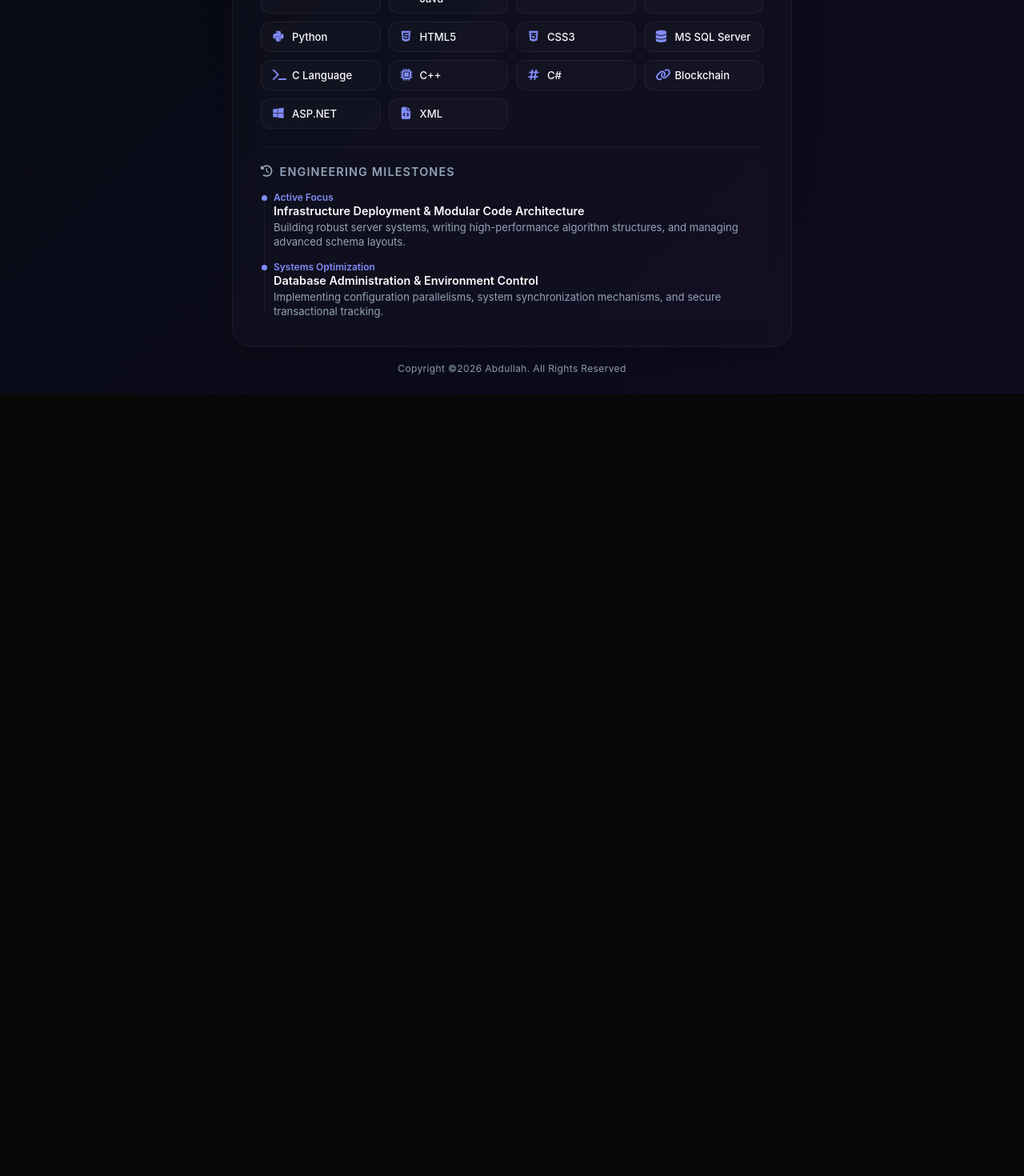
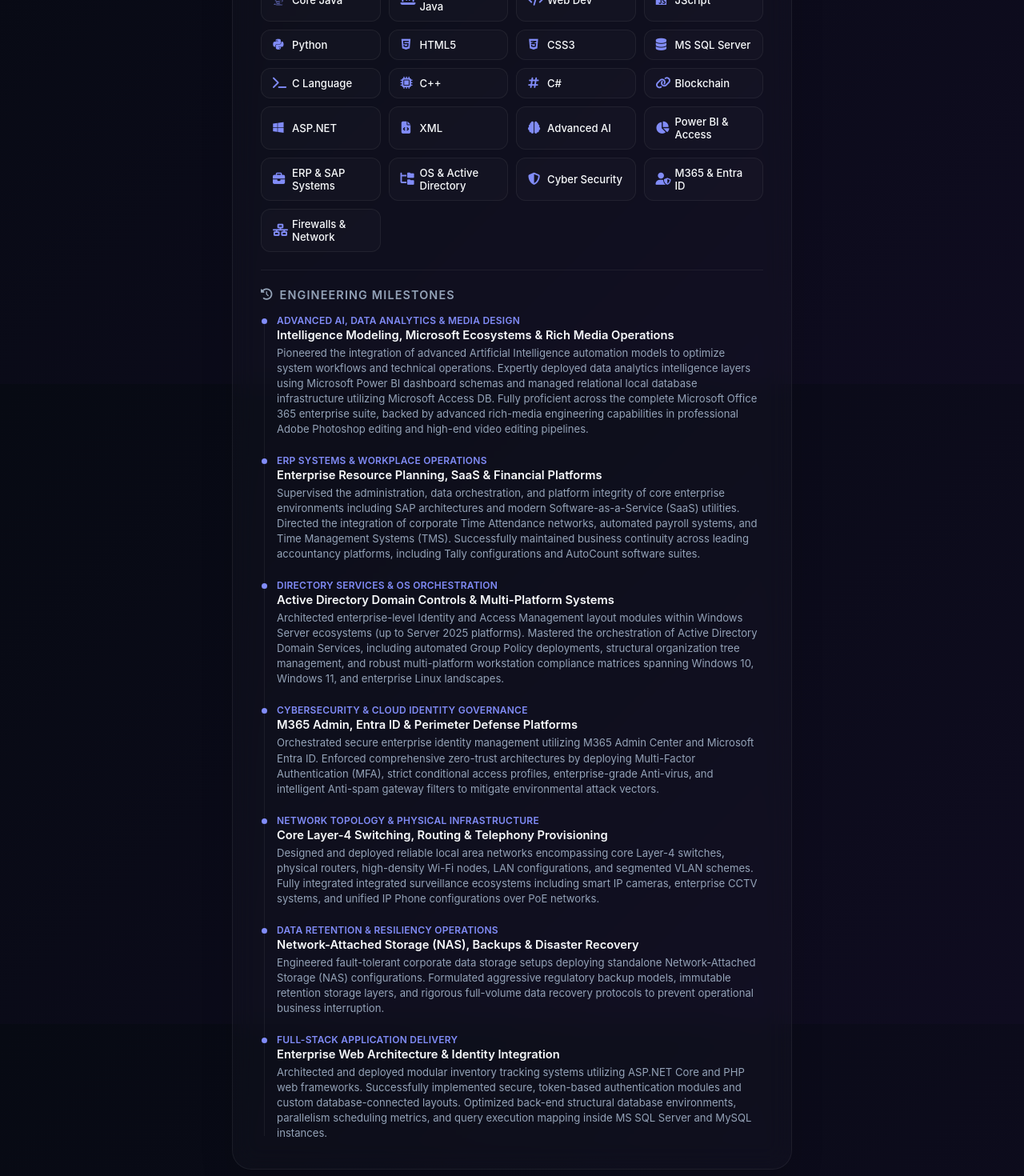
Before and after one commit to abuhuraira10000/my-custom-portfolio, a Next.js app: page / in a window 1280 px wide. Shown: the part 320-1790 px from the top of the page at 80% size. Before the commit the page ends 812 px from the top, so only its background shows below. Built offline with nearby package versions, Linux system fonts and the light colour scheme.

Commit message:
Migrate portfolio matrix into page.tsx

```diff
--- a/src/app/page.tsx
+++ b/src/app/page.tsx
@@ -33,7 +33,14 @@ export default function Home() {
     { name: 'C#', icon: 'fa-hashtag', isFab: false },
     { name: 'Blockchain', icon: 'fa-link', isFab: false },
     { name: 'ASP.NET', icon: 'fa-windows', isFab: true },
-    { name: 'XML', icon: 'fa-file-code', isFab: false }
+    { name: 'XML', icon: 'fa-file-code', isFab: false },
+    { name: 'Advanced AI', icon: 'fa-brain', isFab: false },
+    { name: 'Power BI & Access', icon: 'fa-chart-pie', isFab: false },
+    { name: 'ERP & SAP Systems', icon: 'fa-briefcase', isFab: false },
+    { name: 'OS & Active Directory', icon: 'fa-folder-tree', isFab: false },
+    { name: 'Cyber Security', icon: 'fa-shield-halved', isFab: false },
+    { name: 'M365 & Entra ID', icon: 'fa-user-shield', isFab: false },
+    { name: 'Firewalls & Network', icon: 'fa-network-wired', isFab: false }
   ];
 
   return (
@@ -76,12 +83,12 @@ export default function Home() {
           min-height: 100vh;
           min-height: 100dvh;
           width: 100vw;
-          padding: 20px;
+          padding: 30px 20px;
           display: flex;
           flex-direction: column;
           justify-content: space-between;
           align-items: center;
-          gap: 15px;
+          gap: 20px;
           overflow-x: hidden;
         }
 
@@ -102,7 +109,6 @@ export default function Home() {
           position: relative;
         }
 
-        /* Top Corner Floating Theme Toggle Control */
         .card-controls {
           position: absolute;
           top: 25px;
@@ -113,7 +119,6 @@ export default function Home() {
           margin-bottom: 4px;
         }
 
-        /* Elegant SF Pro Dynamic Gradient Header Styling */
         .profile-title h1 {
           font-family: -apple-system, BlinkMacSystemFont, "SF Pro Display", "SF Pro Text", "Helvetica Neue", Helvetica, Arial, sans-serif;
           font-size: 2.2rem;
@@ -224,22 +229,22 @@ export default function Home() {
 
         .timeline {
           position: relative;
-          padding-left: 16px;
+          padding-left: 20px;
         }
 
         .timeline::before {
           content: '';
           position: absolute;
           left: 4px;
-          top: 4px;
-          bottom: 4px;
+          top: 6px;
+          bottom: 6px;
           width: 1px;
           background: var(--glass-border);
         }
 
         .timeline-item {
           position: relative;
-          margin-bottom: 14px;
+          margin-bottom: 22px;
         }
 
         .timeline-item:last-child {
@@ -249,7 +254,7 @@ export default function Home() {
         .timeline-item::before {
           content: '';
           position: absolute;
-          left: -15px;
+          left: -19px;
           top: 5px;
           width: 7px;
           height: 7px;
@@ -261,19 +266,21 @@ export default function Home() {
           font-size: 0.75rem;
           color: var(--accent-color);
           font-weight: 600;
+          text-transform: uppercase;
+          letter-spacing: 0.02em;
         }
 
         .timeline-title {
           font-weight: 600;
-          font-size: 0.9rem;
-          margin-top: 1px;
+          font-size: 0.92rem;
+          margin-top: 2px;
         }
 
         .timeline-desc {
           font-size: 0.82rem;
           color: var(--text-secondary);
-          margin-top: 3px;
-          line-height: 1.4;
+          margin-top: 4px;
+          line-height: 1.45;
         }
 
         .site-footer {
@@ -292,10 +299,8 @@ export default function Home() {
 
       <div className={`app-container ${isLightMode ? 'light-theme-wrapper' : ''}`}>
 
-        {/* Core Main Workspace Layout */}
         <main className="portfolio-card">
 
-          {/* Theme Switcher tucked neatly in the card corner */}
           <div className="card-controls">
             <button className="theme-toggle-btn" onClick={toggleTheme} aria-label="Toggle Theme">
               <i className={`fas ${isLightMode ? 'fa-sun' : 'fa-moon'}`}></i>
@@ -326,23 +331,69 @@ export default function Home() {
 
           <div className="section-divider" />
 
-          {/* Engineering Milestones */}
+          {/* Combined Chronological Engineering Timeline */}
           <h2><i className="fas fa-history"></i> Engineering Milestones</h2>
           <div className="timeline">
+
             <div className="timeline-item">
-              <div className="timeline-date">Active Focus</div>
-              <div className="timeline-title">Infrastructure Deployment & Modular Code Architecture</div>
-              <div className="timeline-desc">Building robust server systems, writing high-performance algorithm structures, and managing advanced schema layouts.</div>
+              <div className="timeline-date">Advanced AI, Data Analytics & Media Design</div>
+              <div className="timeline-title">Intelligence Modeling, Microsoft Ecosystems & Rich Media Operations</div>
+              <div className="timeline-desc">
+                Pioneered the integration of advanced Artificial Intelligence automation models to optimize system workflows and technical operations. Expertly deployed data analytics intelligence layers using Microsoft Power BI dashboard schemas and managed relational local database infrastructure utilizing Microsoft Access DB. Fully proficient across the complete Microsoft Office 365 enterprise suite, backed by advanced rich-media engineering capabilities in professional Adobe Photoshop editing and high-end video editing pipelines.
+              </div>
             </div>
+
             <div className="timeline-item">
-              <div className="timeline-date">Systems Optimization</div>
-              <div className="timeline-title">Database Administration & Environment Control</div>
-              <div className="timeline-desc">Implementing configuration parallelisms, system synchronization mechanisms, and secure transactional tracking.</div>
+              <div className="timeline-date">ERP Systems & Workplace Operations</div>
+              <div className="timeline-title">Enterprise Resource Planning, SaaS & Financial Platforms</div>
+              <div className="timeline-desc">
+                Supervised the administration, data orchestration, and platform integrity of core enterprise environments including SAP architectures and modern Software-as-a-Service (SaaS) utilities. Directed the integration of corporate Time Attendance networks, automated payroll systems, and Time Management Systems (TMS). Successfully maintained business continuity across leading accountancy platforms, including Tally configurations and AutoCount software suites.
+              </div>
             </div>
+
+            <div className="timeline-item">
+              <div className="timeline-date">Directory Services & OS Orchestration</div>
+              <div className="timeline-title">Active Directory Domain Controls & Multi-Platform Systems</div>
+              <div className="timeline-desc">
+                Architected enterprise-level Identity and Access Management layout modules within Windows Server ecosystems (up to Server 2025 platforms). Mastered the orchestration of Active Directory Domain Services, including automated Group Policy deployments, structural organization tree management, and robust multi-platform workstation compliance matrices spanning Windows 10, Windows 11, and enterprise Linux landscapes.
+              </div>
+            </div>
+
+            <div className="timeline-item">
+              <div className="timeline-date">Cybersecurity & Cloud Identity Governance</div>
+              <div className="timeline-title">M365 Admin, Entra ID & Perimeter Defense Platforms</div>
+              <div className="timeline-desc">
+                Orchestrated secure enterprise identity management utilizing M365 Admin Center and Microsoft Entra ID. Enforced comprehensive zero-trust architectures by deploying Multi-Factor Authentication (MFA), strict conditional access profiles, enterprise-grade Anti-virus, and intelligent Anti-spam gateway filters to mitigate environmental attack vectors.
+              </div>
+            </div>
+
+            <div className="timeline-item">
+              <div className="timeline-date">Network Topology & Physical Infrastructure</div>
+              <div className="timeline-title">Core Layer-4 Switching, Routing & Telephony Provisioning</div>
+              <div className="timeline-desc">
+                Designed and deployed reliable local area networks encompassing core Layer-4 switches, physical routers, high-density Wi-Fi nodes, LAN configurations, and segmented VLAN schemes. Fully integrated integrated surveillance ecosystems including smart IP cameras, enterprise CCTV systems, and unified IP Phone configurations over PoE networks.
+              </div>
+            </div>
+
+            <div className="timeline-item">
+              <div className="timeline-date">Data Retention & Resiliency Operations</div>
+              <div className="timeline-title">Network-Attached Storage (NAS), Backups & Disaster Recovery</div>
+              <div className="timeline-desc">
+                Engineered fault-tolerant corporate data storage setups deploying standalone Network-Attached Storage (NAS) configurations. Formulated aggressive regulatory backup models, immutable retention storage layers, and rigorous full-volume data recovery protocols to prevent operational business interruption.
+              </div>
+            </div>
+
+            <div className="timeline-item">
+              <div className="timeline-date">Full-Stack Application Delivery</div>
+              <div className="timeline-title">Enterprise Web Architecture & Identity Integration</div>
+              <div className="timeline-desc">
+                Architected and deployed modular inventory tracking systems utilizing ASP.NET Core and PHP web frameworks. Successfully implemented secure, token-based authentication modules and custom database-connected layouts. Optimized back-end structural database environments, parallelism scheduling metrics, and query execution mapping inside MS SQL Server and MySQL instances.
+              </div>
+            </div>
+
           </div>
         </main>
 
-        {/* Minimalist Footer */}
         <footer className="site-footer">
          Copyright  &copy;2026 Abdullah. All Rights Reserved
         </footer>
```
